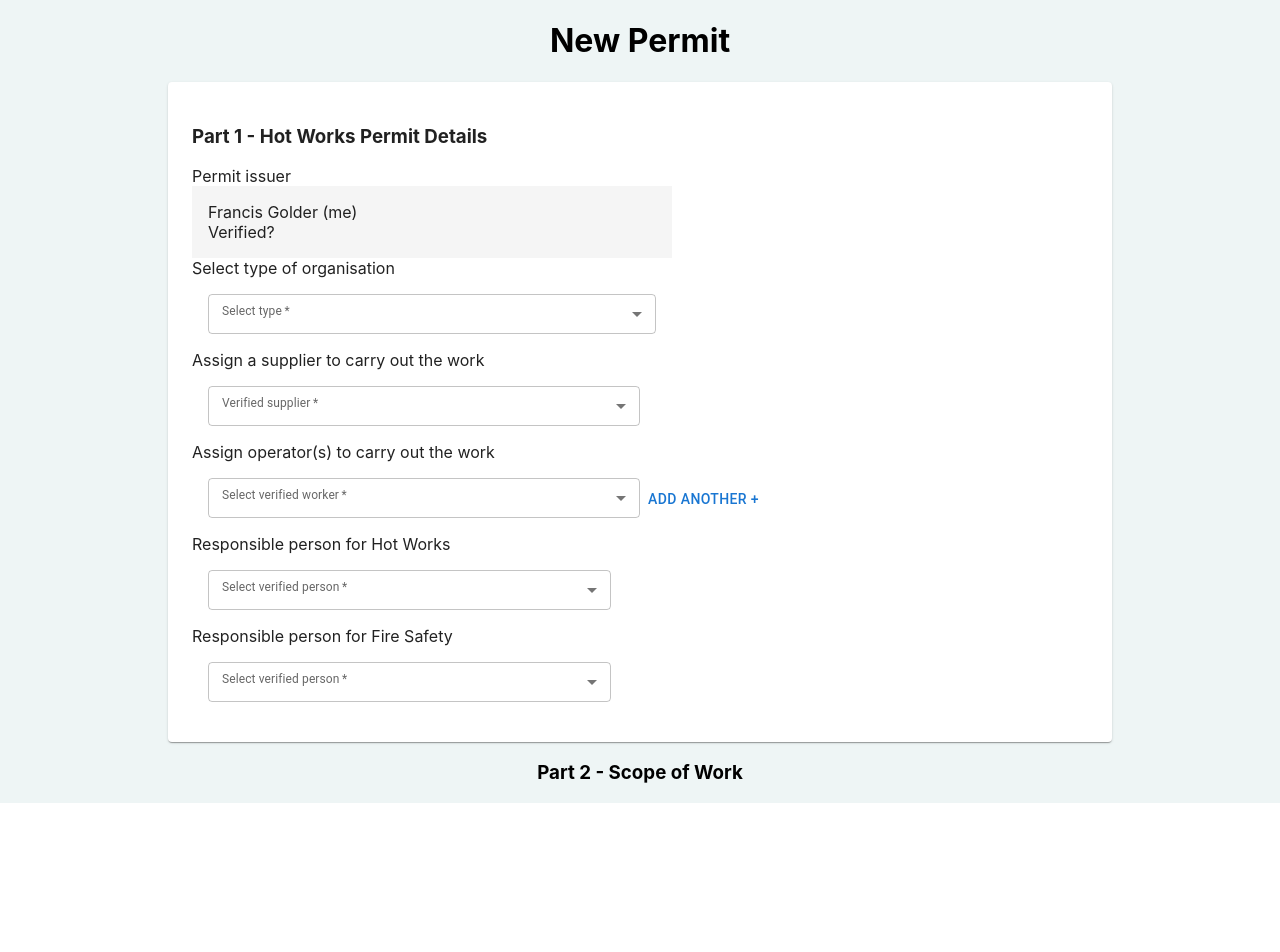
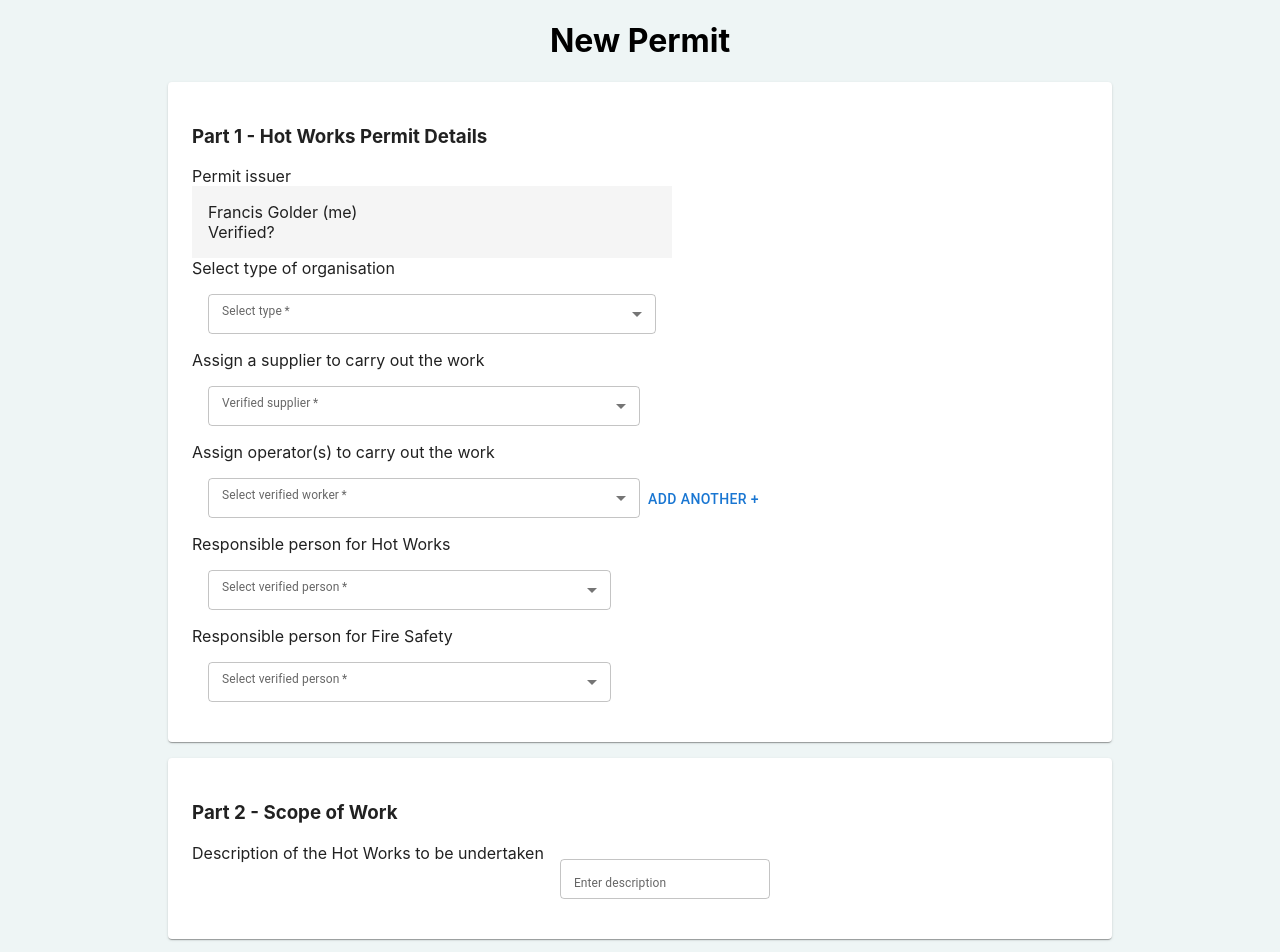
Before and after one commit to Catherinen29/skunkworks, a React (Create React App) app: page / in a window 1280 px wide. Shown: the top 952 px of the page. Before the commit the page ends 803 px from the top, so only its background shows below. Built offline with nearby package versions, Linux system fonts and the light colour scheme.

Commit message:
Set up Part 2. Add text field.

```diff
--- a/src/components/newPermit/Part2.js
+++ b/src/components/newPermit/Part2.js
@@ -1,9 +1,27 @@
+import { Box, Button, FormControl, FormHelperText, FormLabel, InputBase, InputLabel, MenuItem, Paper, Select, TextField, createTheme } from "@mui/material"
 
 export default function Part2() {
 
     return (
-        <>
+        <Paper component="section" sx={{
+            width: '70%', /*This doesn't work */
+            bgcolor: '#ffffff',
+            borderRadius: 1,
+            padding: 3,
+            margin: 2 }} >
         <h3>Part 2 - Scope of Work</h3>
-        </>
+
+        <div>
+            <label>Description of the Hot Works to be undertaken</label>
+        <FormControl sx={{
+                margin: 2 }}>
+        <InputLabel sx={{fontSize: 12}}>Enter description</InputLabel>
+            <TextField multiline size='small'
+             />
+        </FormControl>
+        </div>
+
+
+        </Paper>
     )
 }
```
